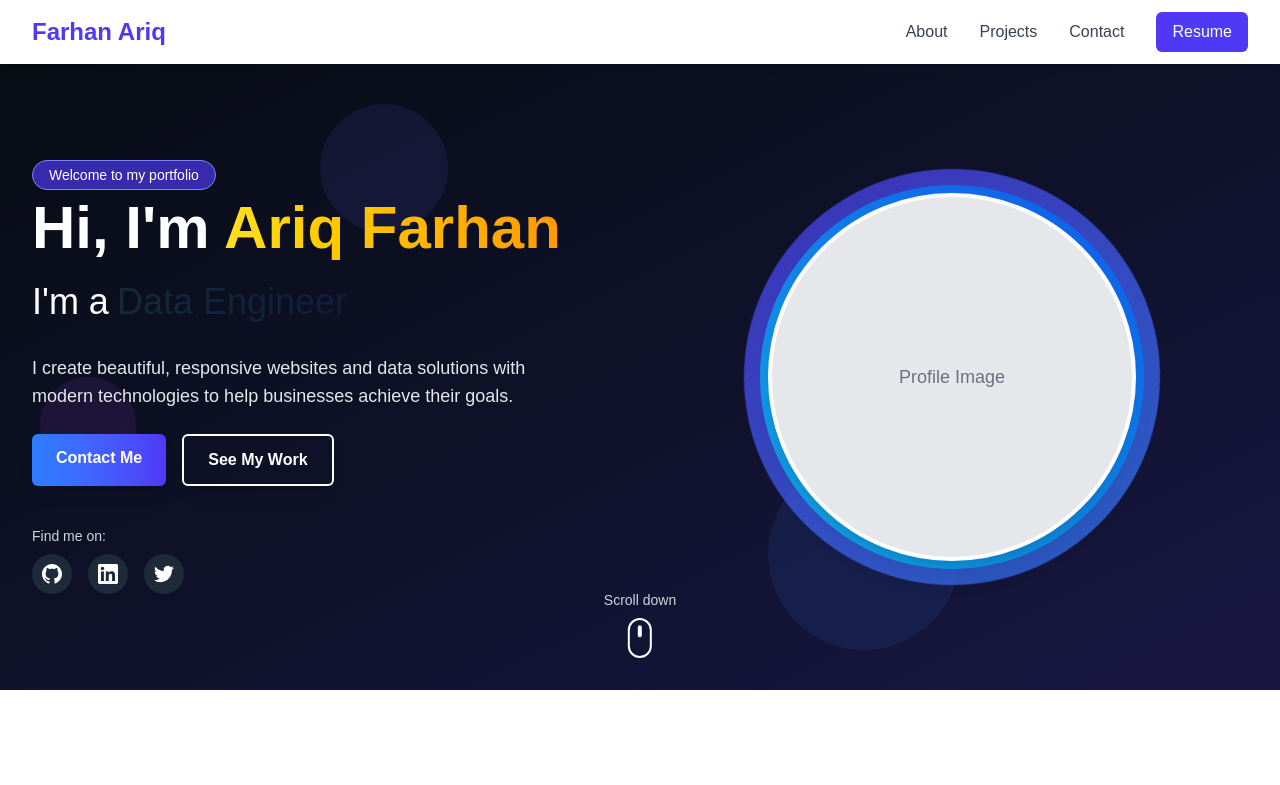
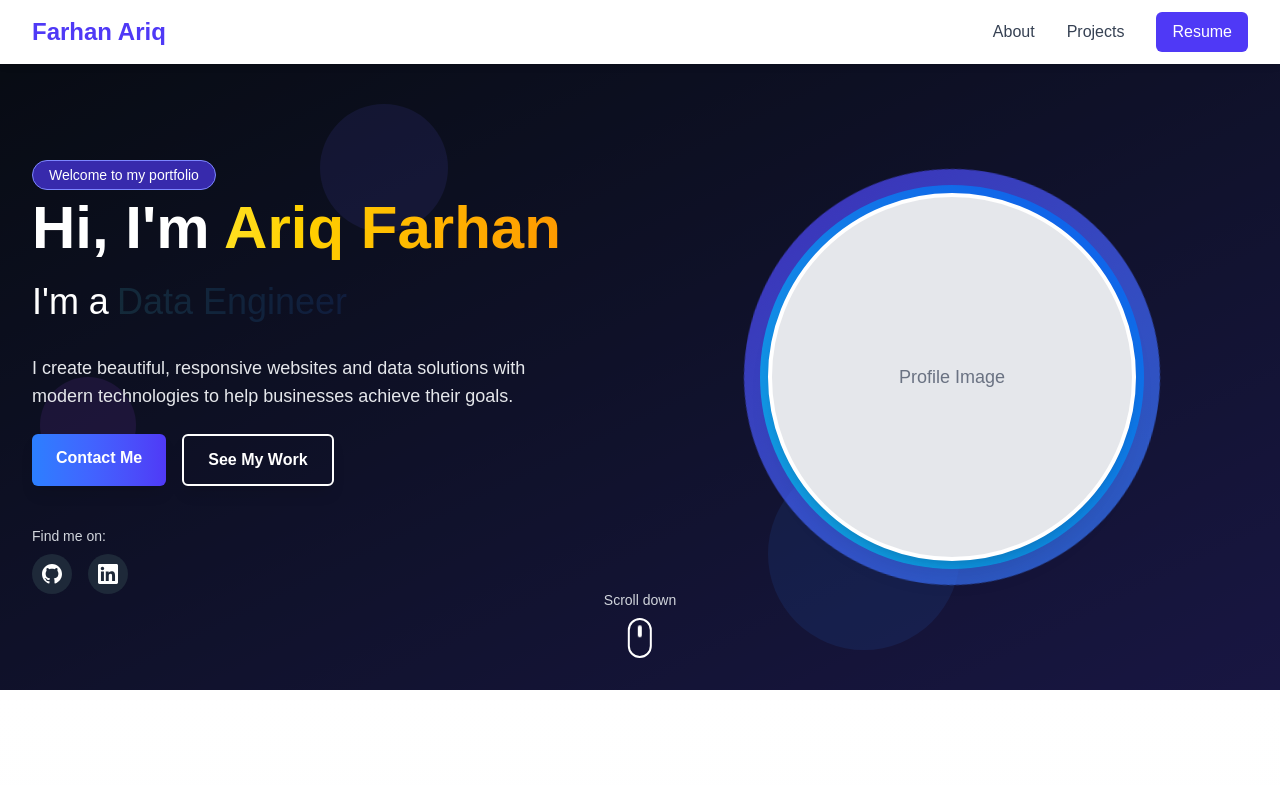
Before and after one commit to AriqF1/web-portofolio, a Next.js app: page / in a window 1280 px wide. Shown: the top 785 px of the page. Built offline with nearby package versions, Linux system fonts and the light colour scheme.

Commit message:
refactor: remove unused social media links from Hero component and update Navbar to eliminate Contact link

```diff
--- a/src/components/Footer.tsx
+++ b/src/components/Footer.tsx
@@ -1,7 +1,7 @@
 "use client";
 import Link from "next/link";
 import { useState, useEffect } from "react";
-import { Github, Linkedin, Twitter, Mail, Heart, ArrowUp } from "lucide-react";
+import { Github, Linkedin, Twitter, Mail, ArrowUp } from "lucide-react";
 
 // Interface untuk props (jika diperlukan di masa depan)
 interface FooterProps {
@@ -67,18 +67,6 @@ const Footer: React.FC<FooterProps> = ({ customClass = "" }) => {
       icon: <Mail size={20} />,
       ariaLabel: "Send Email",
     },
-  ];
-
-  // Data untuk navigasi
-  const navigationLinks: Array<{
-    name: string;
-    path: string;
-  }> = [
-    { name: "Beranda", path: "/" },
-    { name: "Proyek", path: "/projects" },
-    { name: "Tentang Saya", path: "/about" },
-    { name: "Keahlian", path: "/skills" },
-    { name: "Kontak", path: "/contact" },
   ];
 
   return (
--- a/src/components/Hero.tsx
+++ b/src/components/Hero.tsx
@@ -13,14 +13,12 @@ const Hero = () => {
     {
       name: "GitHub",
       icon: "M12 0c-6.626 0-12 5.373-12 12 0 5.302 3.438 9.8 8.207 11.387.599.111.793-.261.793-.577v-2.234c-3.338.726-4.033-1.416-4.033-1.416-.546-1.387-1.333-1.756-1.333-1.756-1.089-.745.083-.729.083-.729 1.205.084 1.839 1.237 1.839 1.237 1.07 1.834 2.807 1.304 3.492.997.107-.775.418-1.305.762-1.604-2.665-.305-5.467-1.334-5.467-5.931 0-1.311.469-2.381 1.236-3.221-.124-.303-.535-1.524.117-3.176 0 0 1.008-.322 3.301 1.23.957-.266 1.983-.399 3.003-.404 1.02.005 2.047.138 3.006.404 2.291-1.552 3.297-1.23 3.297-1.23.653 1.653.242 2.874.118 3.176.77.84 1.235 1.911 1.235 3.221 0 4.609-2.807 5.624-5.479 5.921.43.372.823 1.102.823 2.222v3.293c0 .319.192.694.801.576 4.765-1.589 8.199-6.086 8.199-11.386 0-6.627-5.373-12-12-12z",
+      url: "https://github.com/AriqF1",
     },
     {
       name: "LinkedIn",
       icon: "M20.447 20.452h-3.554v-5.569c0-1.328-.027-3.037-1.852-3.037-1.853 0-2.136 1.445-2.136 2.939v5.667H9.351V9h3.414v1.561h.046c.477-.9 1.637-1.85 3.37-1.85 3.601 0 4.267 2.37 4.267 5.455v6.286zM5.337 7.433c-1.144 0-2.063-.926-2.063-2.065 0-1.138.92-2.063 2.063-2.063 1.14 0 2.064.925 2.064 2.063 0 1.139-.925 2.065-2.064 2.065zm1.782 13.019H3.555V9h3.564v11.452zM22.225 0H1.771C.792 0 0 .774 0 1.729v20.542C0 23.227.792 24 1.771 24h20.451C23.2 24 24 23.227 24 22.271V1.729C24 .774 23.2 0 22.222 0h.003z",
-    },
-    {
-      name: "Twitter",
-      icon: "M23.953 4.57a10 10 0 01-2.825.775 4.958 4.958 0 002.163-2.723c-.951.555-2.005.959-3.127 1.184a4.92 4.92 0 00-8.384 4.482C7.69 8.095 4.067 6.13 1.64 3.162a4.822 4.822 0 00-.666 2.475c0 1.71.87 3.213 2.188 4.096a4.904 4.904 0 01-2.228-.616v.06a4.923 4.923 0 003.946 4.827 4.996 4.996 0 01-2.212.085 4.936 4.936 0 004.604 3.417 9.867 9.867 0 01-6.102 2.105c-.39 0-.779-.023-1.17-.067a13.995 13.995 0 007.557 2.209c9.053 0 13.998-7.496 13.998-13.985 0-.21 0-.42-.015-.63A9.935 9.935 0 0024 4.59z",
+      url: "https://linkedin.com/in/ariqfarhan-dev",
     },
   ];
 
@@ -111,7 +109,7 @@ const Hero = () => {
                 {socialLinks.map((link, index) => (
                   <a
                     key={index}
-                    href="#"
+                    href={link.url}
                     className="w-10 h-10 flex items-center justify-center rounded-full bg-gray-800 hover:bg-indigo-600 transition-colors duration-300"
                     aria-label={link.name}
                   >
@@ -163,8 +161,3 @@ const Hero = () => {
 };
 
 export default Hero;
-
-// Add this to your global CSS file
-/*
-
-*/
--- a/src/components/Navbar.tsx
+++ b/src/components/Navbar.tsx
@@ -28,12 +28,6 @@ const Navbar = () => {
               className="text-gray-700 hover:text-indigo-600 transition"
             >
               Projects
-            </Link>
-            <Link
-              href="#contact"
-              className="text-gray-700 hover:text-indigo-600 transition"
-            >
-              Contact
             </Link>
             <a
               href="/resume.pdf"
```
